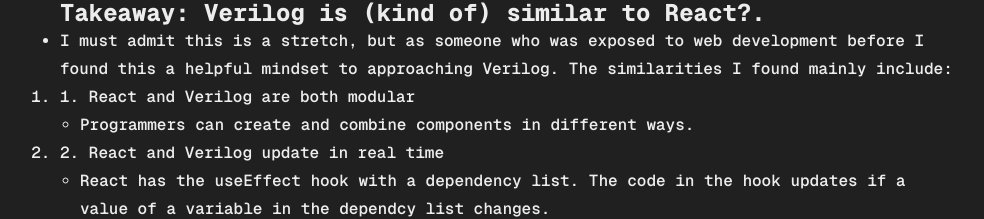
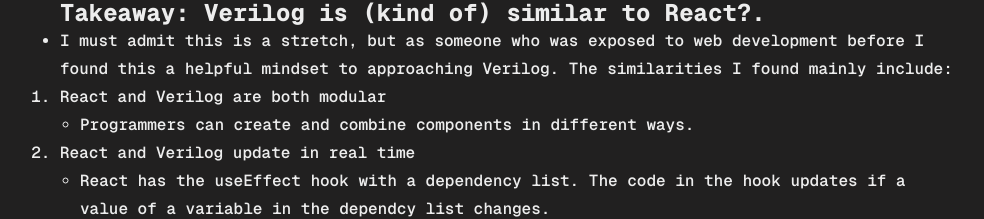
Before and after one commit to BryceTobiano/personal-website, a Next.js app: page /portfolio/firing-frenzy in a window 1280 px wide. Shown: the part 1015-1234 px from the top of the page, without its empty margins (132-1116 px from the left). Built offline with nearby package versions, Linux system fonts and the light colour scheme.

Commit message:
Quickfix: Firing Frenzy Page

```diff
--- a/src/app/(pages)/portfolio/firing-frenzy/page.js
+++ b/src/app/(pages)/portfolio/firing-frenzy/page.js
@@ -1,6 +1,6 @@
 
 import styles from "@/app/(components)/blog-post.module.css";
-import Image from "next/image"
+import Link from "next/link";
 
 export const metadata = {
   title: 'Bryce Tobiano | Systolic Arrays',
@@ -18,7 +18,7 @@
           <h2 className={styles.heading}>The Full Report</h2>
           <ul>
             <li>
-              For the full detailed report, check out my lab partner&apos;s post by clicking here.
+              For the full detailed report, check out my lab partner&apos;s post by <Link href="https://annahsu.dev/blog/firing-frenzy/">clicking here.</Link>
             </li>
             <li>
               This post will be a covering my personal experience and thoughts working on the project.
@@ -65,7 +65,7 @@
           </ul>
           <ol>
             <li>
-              1. React and Verilog are both modular
+              React and Verilog are both modular
             </li>
               <ul>
                 <li style={{marginLeft: "20px"}}>
@@ -73,7 +73,7 @@
                 </li>
               </ul>
             <li>
-              2. React and Verilog update in real time
+              React and Verilog update in real time
             </li>
               <ul>
                 <li style={{marginLeft: "20px"}}>
```
